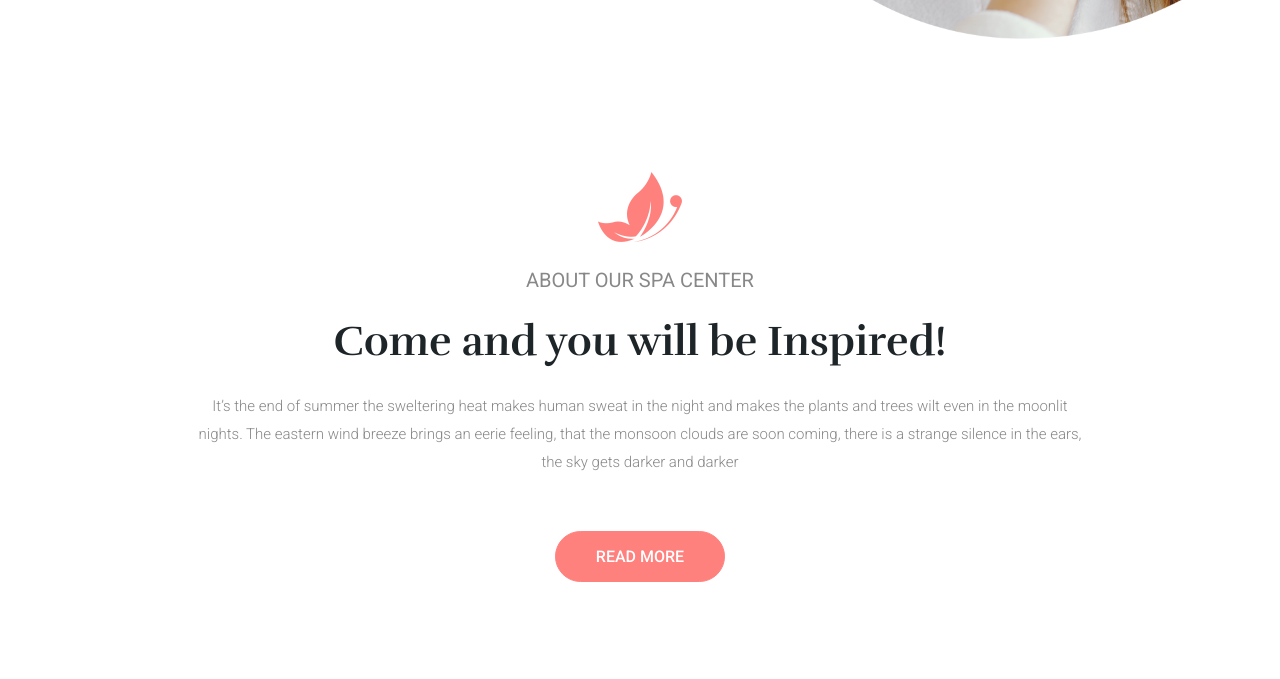
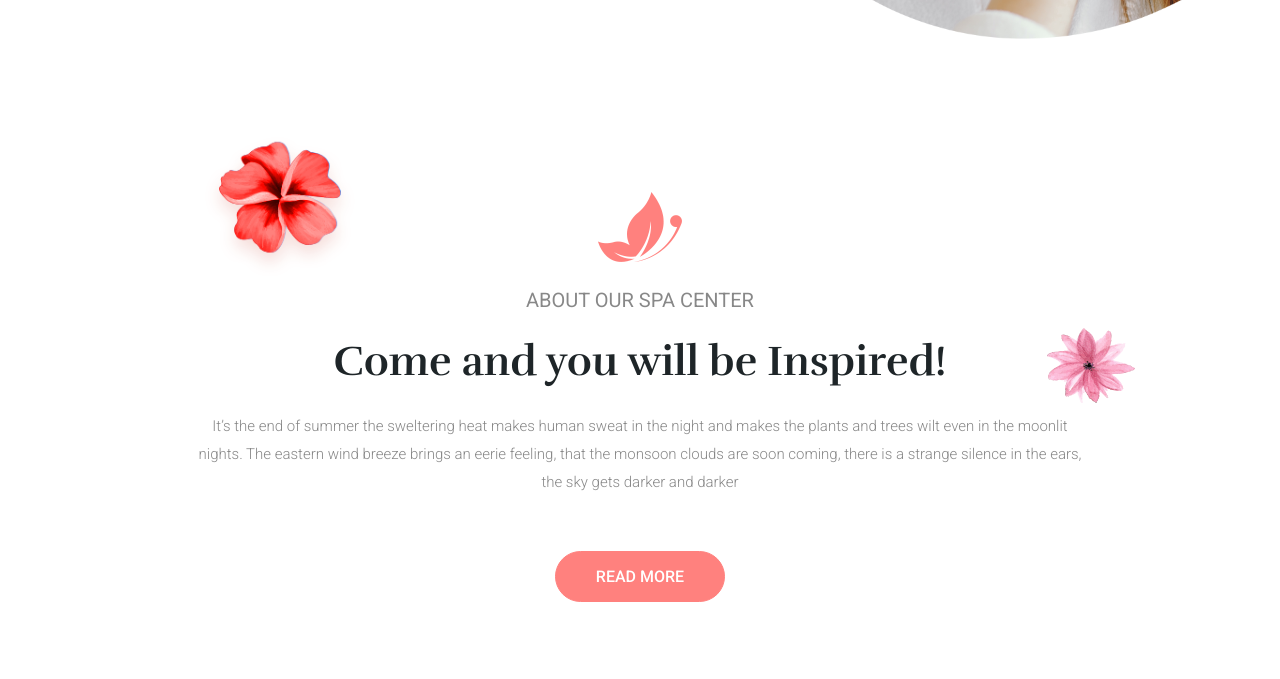
Before and after one commit to nahid-mahmud-1/Leospa-Clean-Minimal-Website, a plain HTML site: page index.html in a window 1280 px wide. Shown: the part 554-1233 px from the top of the page. Drawn offline with Linux system fonts and the light colour scheme.

Commit message:
Added banner two  small image

```diff
--- a/index.html
+++ b/index.html
@@ -69,6 +69,7 @@
                 <img src="./images/spa.png" alt="Spa">
             </div>
             <div class="container">
+                <!-- Banner Content Row Start -->
                 <div class="row">
                     <div class="col-md-6">
                         <span class="banner-top-title">Spa & beauty center</span>
@@ -80,7 +81,9 @@
                             <a href="#"><i class="fa fa-play-circle" aria-hidden="true"></i><span>Watch our story</span></a>
                         </div>
                     </div>
+
                 </div>
+                <!-- Banner Content Row End -->
             </div>
         </section>
         <!-- Banner Section End -->
@@ -90,6 +93,10 @@
         <section class="about-section">
             <div class="container">
                 <div class="row">
+                    <!-- small bg img -->
+                    <img src="./images/china-rose.png" alt="" class="about-bg-small-img-1">
+                    <img src="./images/jasmine.png" alt="" class="about-bg-small-img-2">
+
                     <div class="col-md-12">
                         <!-- Top Image -->
                         <div class="section-top-image">
@@ -107,6 +114,7 @@
                     </div>
 
                     <div class="col-md-12">
+                        <!-- About Button -->
                         <div class="btn-wrapper">
                             <button type="button" class="btn-global btn-round">Read more</button>
                         </div>
--- a/scss/main.scss
+++ b/scss/main.scss
@@ -198,7 +198,7 @@ header{
 
 /* Banner Section */
 .banner-section{
-    padding: 170px 0px 80px;
+    padding: 170px 0px 100px;
     background: $white-color url(../images/leaf.png) no-repeat center left;
     background-size: 12%;
     position: relative;
@@ -252,6 +252,7 @@ header{
 .about-section{
     @extend %section-padding;
     background: $white-color;
+    position: relative;
 }
 .about-section{
     @extend %section-title-style;
@@ -261,6 +262,18 @@ header{
             margin: auto;
         }
     }
+}
+.about-bg-small-img-1{
+    max-width: 150px;
+    position: absolute;
+    top: 40px;
+    left: 16%;
+}
+.about-bg-small-img-2{
+    position: absolute;
+    max-width: 100px;
+    top: 22%;
+    right: 145px;
 }
 .section-top-image{
     width: 100%;
```
Also changed, not shown: css/style.css, 1 other file.
